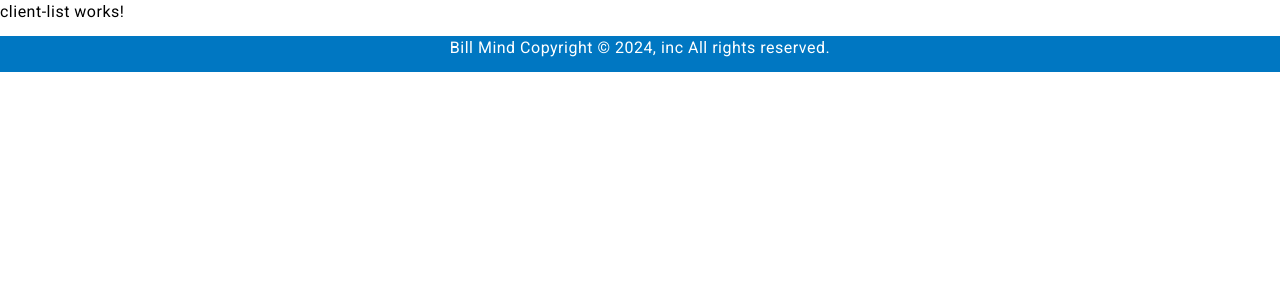
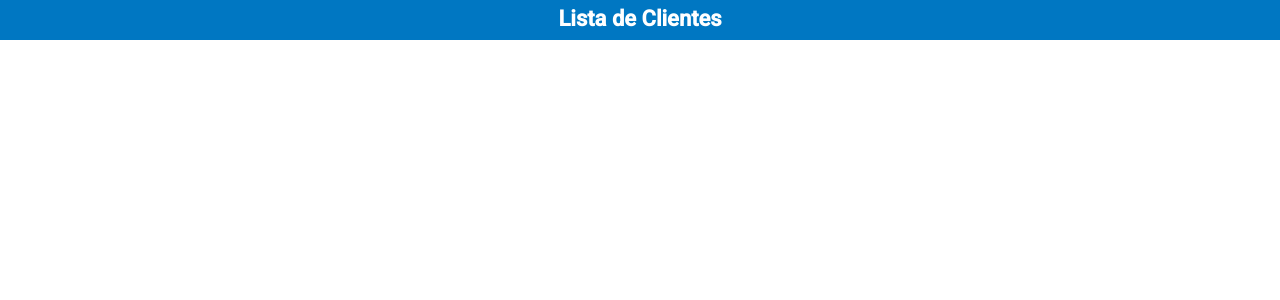
Before and after one commit to JosArr/Finanzas, an Angular app: page /clientList in a window 1280 px wide. Shown: the top 300 px of the page. Built offline with nearby package versions, Linux system fonts and the light colour scheme.

Commit message:
chore: initial commit

```diff
--- a/src/app/components/client-list/client-list.component.css
+++ b/src/app/components/client-list/client-list.component.css
@@ -0,0 +1,17 @@
+.clientListTab{
+  color: #FFFFFF;
+  padding-top: 15px;
+  width: 100%;
+  height: 40px;
+  background-color: #0077C2;
+  position: fixed;
+  top: 0;
+  left: 0;
+  z-index: 1000;
+  text-align: center;
+  display: flex;
+  flex-direction: column;
+  justify-content: center;
+  font-weight: bold;
+  margin-bottom: 20px;
+}
--- a/src/app/components/client-list/client-list.component.html
+++ b/src/app/components/client-list/client-list.component.html
@@ -1 +1,5 @@
-<p>client-list works!</p>
+<section class="ClientListScreen">
+  <mat-toolbar class="clientListTab" color="primary">
+    <p>Lista de Clientes</p>
+  </mat-toolbar>
+</section>
```
